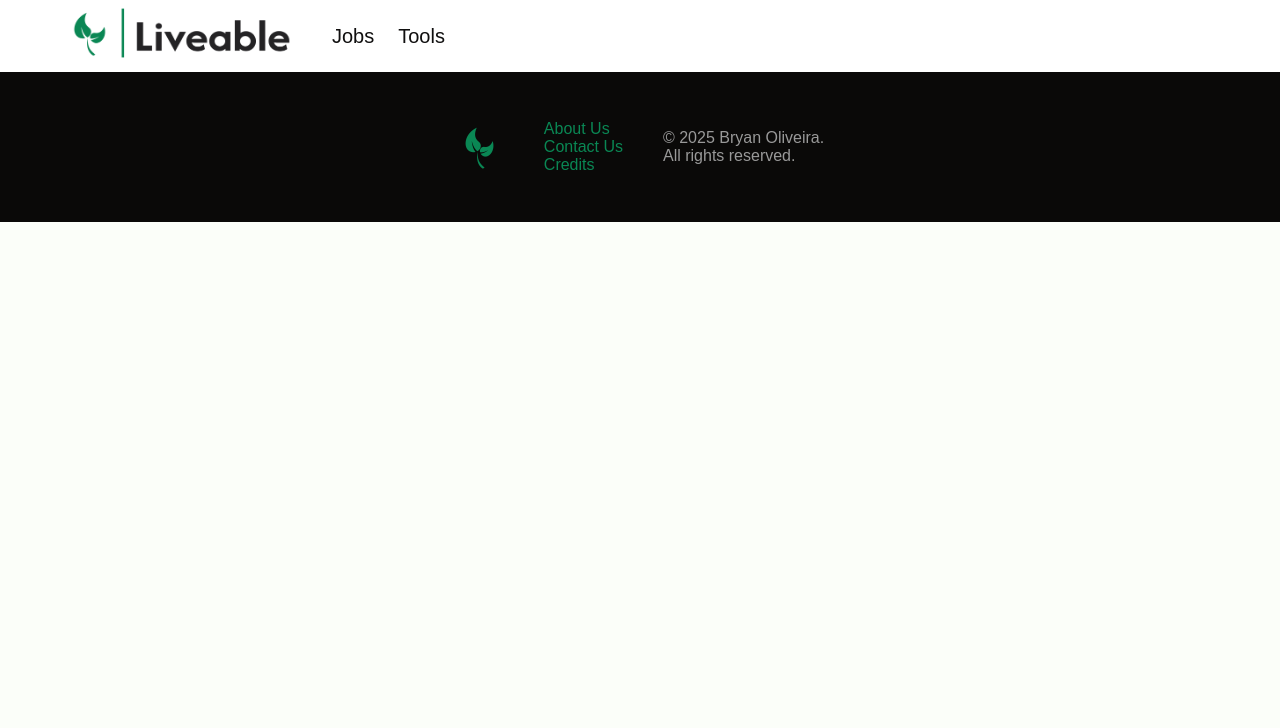
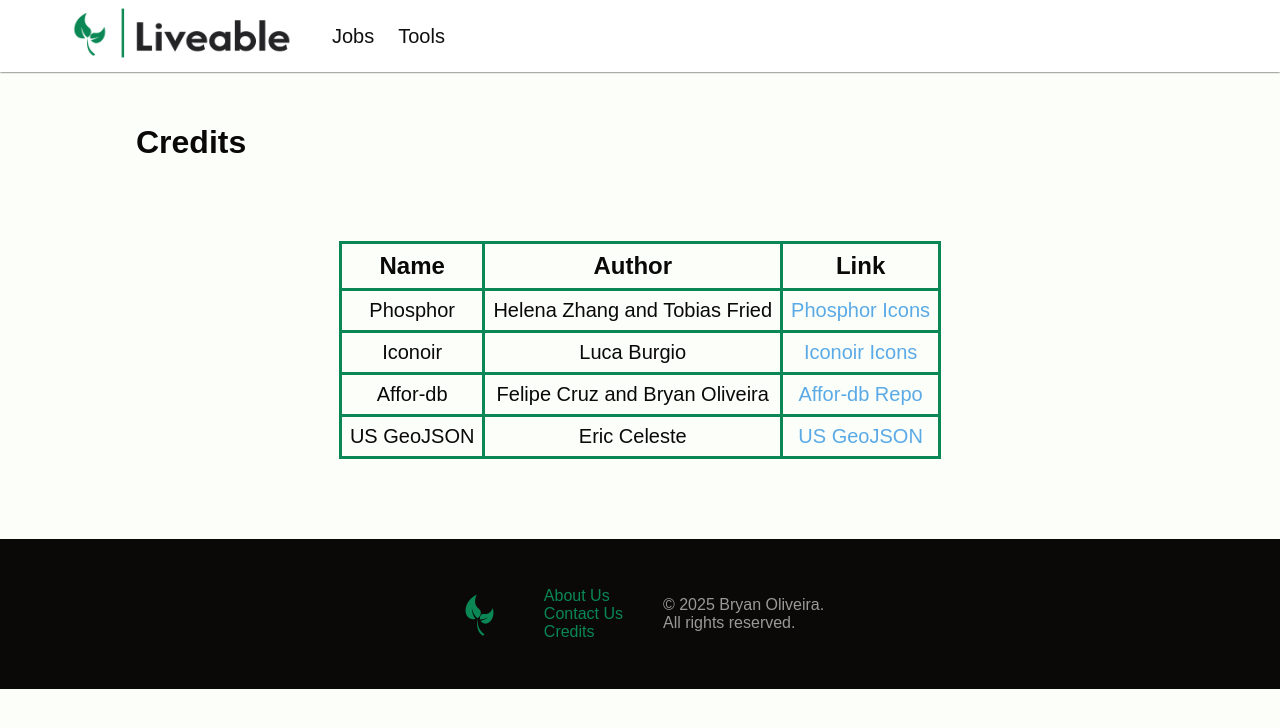
Before and after one commit to BryOliveira/live-able, a Next.js app in the folder liveable/: page /info/credits in a window 1280 px wide. Shown: the top 728 px of the page. Built offline with nearby package versions, Linux system fonts and the light colour scheme; a web font is replaced by a local one.

Commit message:
Added info pages.

```diff
--- a/liveable/src/app/components/tools/calc/graphwrapper.tsx
+++ b/liveable/src/app/components/tools/calc/graphwrapper.tsx
@@ -41,6 +41,9 @@ export default function GraphWrapper({ formResults }: formResultsProps): React.R
                 (Monthly Gross Income - Monthly Mortgage Cost)
               </p>
               <p>
+                Calculator default assumes a down payment of 20% of the house price.
+              </p>
+              <p>
                 Note: Calculator only takes into account mortgage cost, does not include income tax,
                 property tax, mortgage insurance, homeowner&apos;s insurance, etc.
               </p>
--- a/liveable/src/app/info/credits/page.tsx
+++ b/liveable/src/app/info/credits/page.tsx
@@ -1,9 +1,51 @@
+import { Metadata } from 'next';
+import Link from 'next/link';
 import React from 'react';
+import '@/styles/credit-styles.css';
+
+export const metadata: Metadata = { title: 'Credits' };
 
 export default function CreditsPage(): React.ReactNode {
   return (
     <div className='credits'>
-
+      <h1>Credits</h1>
+      <table>
+        <thead>
+          <tr>
+            <th>Name</th>
+            <th>Author</th>
+            <th>Link</th>
+          </tr>
+        </thead>
+        <tbody>
+          <tr>
+            <td>Phosphor</td>
+            <td>Helena Zhang and Tobias Fried</td>
+            <td><Link href='https://phosphoricons.com/'>Phosphor Icons</Link></td>
+          </tr>
+          <tr>
+            <td>Iconoir</td>
+            <td>Luca Burgio</td>
+            <td><Link href='https://iconoir.com/'>Iconoir Icons</Link></td>
+          </tr>
+          <tr>
+            <td>Affor-db</td>
+            <td>Felipe Cruz and Bryan Oliveira</td>
+            <td><Link href='https://github.com/BryOliveira/affor-db'>Affor-db Repo</Link></td>
+          </tr>
+          <tr>
+            <td>US GeoJSON</td>
+            <td>Eric Celeste</td>
+            <td><Link href='https://eric.clst.org/tech/usgeojson/'>US GeoJSON</Link></td>
+          </tr>
+        </tbody>
+      </table>
     </div>
   );
 }
+/**
+ * Phosphor
+ * Iconoir
+ * Leaflet
+ * https://eric.clst.org/tech/usgeojson/
+ */
--- /dev/null
+++ b/liveable/src/styles/credit-styles.css
@@ -0,0 +1,40 @@
+table, th, td {
+  border: 3px solid var(--green-accent);
+  justify-self: center;
+  margin: 5rem;
+  text-align: center;
+  border-collapse: collapse;
+}
+
+th, td {
+  padding: .5rem;
+}
+
+th {
+  font-size: 24px;
+}
+
+td {
+  font-size: 20px;
+}
+
+table a {
+  text-decoration: none;
+  color: var(--blue-accent);
+  transition: var(--fade);
+}
+
+table a:hover {
+  color: var(--blue-hover);
+  transition: var(--fade);
+}
+
+.credits h1 {
+  margin: 3.25rem 4.5rem;
+}
+
+.credits {
+  width: 90vw;
+  margin: 2rem;
+  justify-self: center;
+}
--- a/liveable/src/styles/globals.css
+++ b/liveable/src/styles/globals.css
@@ -4,10 +4,9 @@
   --nav-background: #ffffff;
   --nav-foreground: #100f0f;
   --blue-accent: #5baae6;
-  /* --blue-gradient: #5093c7; */
+  --blue-hover: #4682b0;
   --green-accent: #0A8754;
   --green-hover: #086942;
-  /* --green-gradient: #096d45; */
   --grayed-item: #999999;
   --gray-hover: #f6fafa;
   --font-sans: var(--font-afacad-flux);
```
Also changed, not shown: liveable/src/app/components/tools/map/client/mapwrapper.tsx (added, +26 -0 lines), liveable/src/app/info/about/page.tsx (+24 -1 lines), liveable/src/app/info/contact/page.tsx (+15 -1 lines), liveable/src/app/tools/map/page.tsx (+5 -20 lines), liveable/src/styles/about-styles.css (added, +17 -0 lines), liveable/src/styles/contact-styles.css (added, +37 -0 lines).
